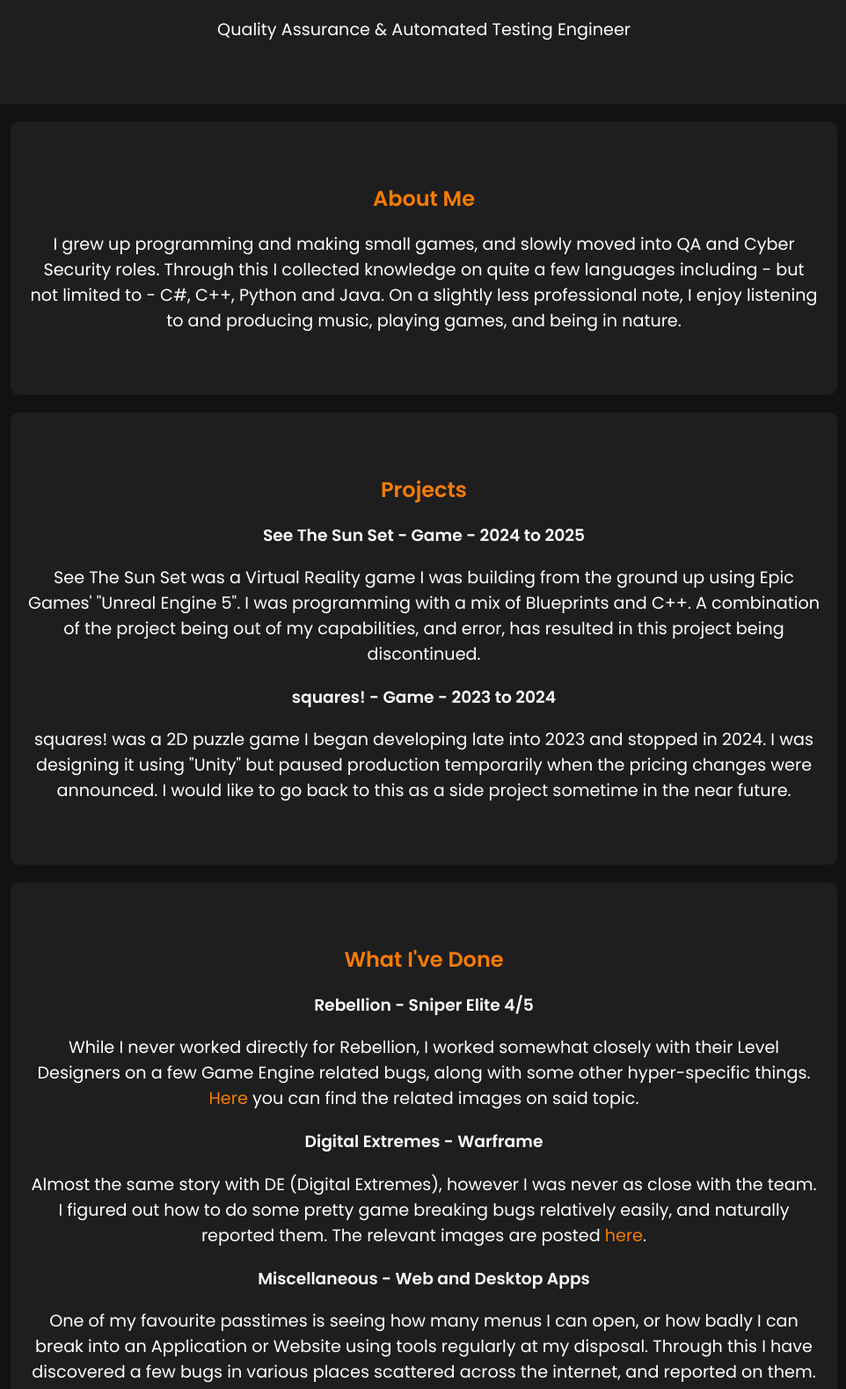
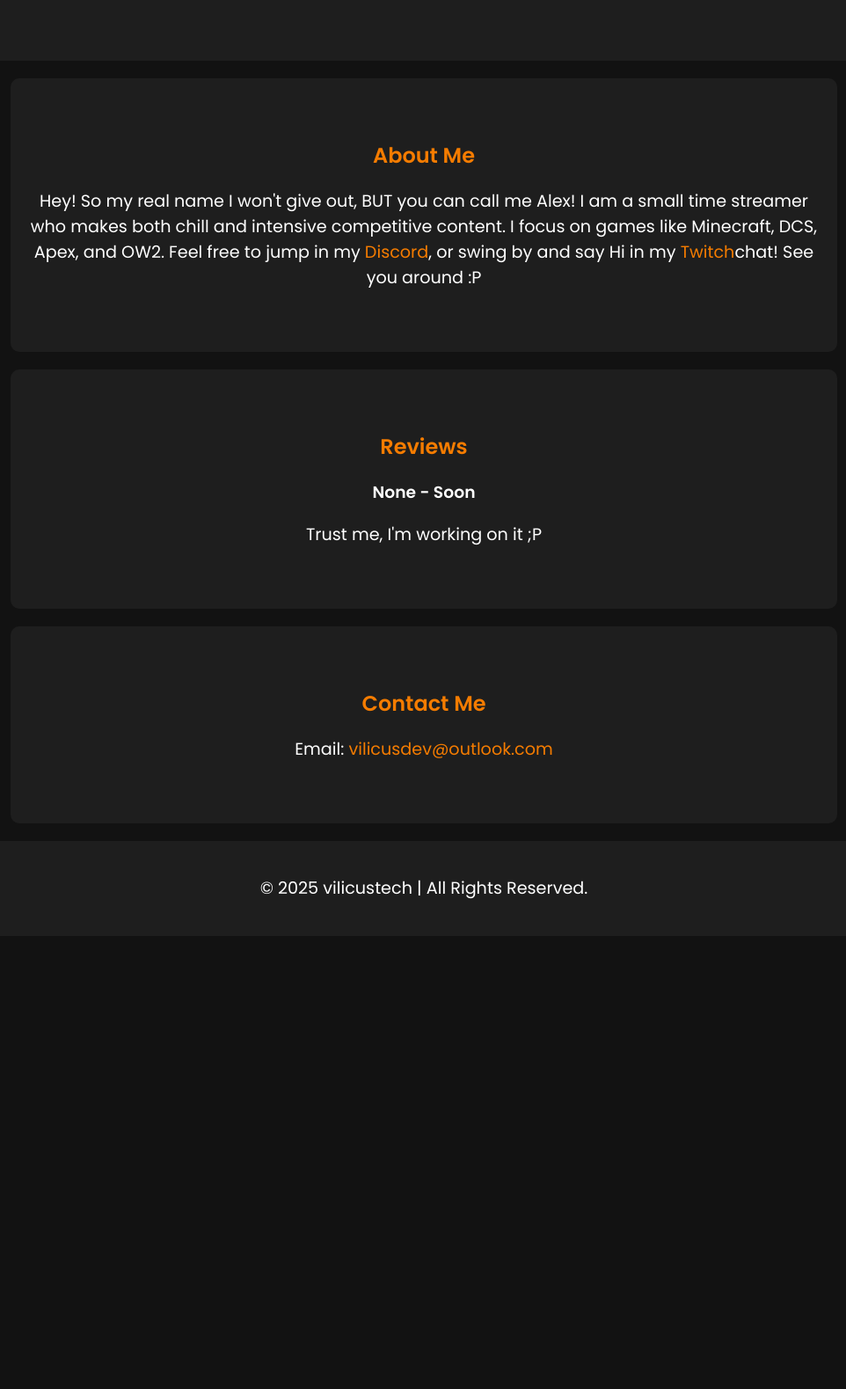
Before and after one commit to VilicusTech/VilicusTech.github.io, a plain HTML site: page index.html in a window 1280 px wide. Shown: the part 167-1746 px from the top of the page at 88% size, without its empty margins (158-1120 px from the left). After the commit the page ends 1231 px from the top, so only its background shows below. Drawn offline with Linux system fonts and the light colour scheme.

Commit message:
Update to Public Version

```diff
--- a/index.html
+++ b/index.html
@@ -3,75 +3,34 @@
 <head>
     <meta charset="UTF-8">
     <meta name="viewport" content="width=device-width, initial-scale=1.0">
-    <title>Lochlan Gray</title>
+    <title>vilicustech</title>
     <link rel="stylesheet" href="styles.css">
 </head>
 <body>
     <header>
-        <h1>Lochlan Gray</h1>
-        <p>Quality Assurance & Automated Testing Engineer</p>
+        <h1>vilicustech</h1>
     </header>
 
     <section id="about">
         <h2>About Me</h2>
-        <p>I grew up programming and making small games, and slowly moved into QA and Cyber Security roles. Through this I collected knowledge on quite a few languages including - but not limited to - C#, C++, Python and Java. On a slightly less professional note, I enjoy listening to and producing music, playing games, and being in nature.</p>
+        <p>Hey! So my real name I won't give out, BUT you can call me Alex! I am a small time streamer who makes both chill and intensive competitive content. I focus on games like Minecraft, DCS, Apex, and OW2. Feel free to jump in my <a href="https://discord.gg/s2ZNg2G6ME">Discord</a>, or swing by and say Hi in my <a href="https://www.twitch.tv/vilicustech/videos">Twitch</a>chat! See you around :P</p>
     </section>
 
-    <section id="projects">
-        <h2>Projects</h2>
-        <div class="stss">
-            <h3>See The Sun Set - Game - 2024 to 2025</h3>
-            <p>See The Sun Set was a Virtual Reality game I was building from the ground up using Epic Games' "Unreal Engine 5". I was programming with a mix of Blueprints and C++. A combination of the project being out of my capabilities, and error, has resulted in this project being discontinued.</p>
-
+    <section id="rev">
+        <h2>Reviews</h2>
+        <div class="na">
+            <h3>None - Soon</h3>
+            <p>Trust me, I'm working on it ;P</p>
         </div>
-        <div class="squares">
-            <h3>squares! - Game - 2023 to 2024</h3>
-            <p>squares! was a 2D puzzle game I began developing late into 2023 and stopped in 2024. I was designing it using "Unity" but paused production temporarily when the pricing changes were announced. I would like to go back to this as a side project sometime in the near future.</p>
-        </div>
-    </section>
-
-    <section id="work">
-        <h2>What I've Done</h2>
-        <div class="se5">
-            <h3>Rebellion - Sniper Elite 4/5</h3>
-            <p>While I never worked directly for Rebellion, I worked somewhat closely with their Level Designers on a few Game Engine related bugs, along with some other hyper-specific things. <a href="https://imgur.com/a/vuY0bQJ">Here</a> you can find the related images on said topic.</p>
-        </div>
-        <div class="warframe">
-            <h3>Digital Extremes - Warframe</h3>
-            <p>Almost the same story with DE (Digital Extremes), however I was never as close with the team. I figured out how to do some pretty game breaking bugs relatively easily, and naturally reported them. The relevant images are posted <a href="https://imgur.com/a/wRBoT5p">here</a>.</p>
-        </div>
-        <div class="random">
-            <h3>Miscellaneous - Web and Desktop Apps</h3>
-            <p>One of my favourite passtimes is seeing how many menus I can open, or how badly I can break into an Application or Website using tools regularly at my disposal. Through this I have discovered a few bugs in various places scattered across the internet, and reported on them. As an example, on a cyber security blog, I used a technique they talked about to gain administrator access to the site.</p>
-        </div>
-    </section>
-
-    <section id="skills">
-        <h2>Skills & Tools</h2>
-        <p>Proficent in: C#, C++, Python, JavaScript, HTML, CSS, and Linux Terminal. Learning Pearl. </p>
-        <p>Tools I use: Visual Studio Code, Visual Studio, GitHub, various Linux applications.</p>
-
-        <h2>Roles I've been in</h2>
-        <p>I have never been professionally employed, however I do have experience across some roles doing Indie work. More specifically, leading small teams, being a programmer, quality assurance, and security. </p>
-    </section>
-
-    <section id="school">
-        <h2>Schooling</h2>
-        <h2>Toi Ohomai Institute of Technology - 2025 to present</h2>
-        <h3>Bachelors of Applied Computer Science</h3>
-        <p>As far as I'm aware, I am the 2nd 16 year old to be doing a Bachelors in NZ, if not, at least in my school. I enjoy the python work we are doing but I would much rather spend my time working full time than in school. It is a nice change from the work we would do in high school.</p>
     </section>
 
     <section id="contact">
         <h2>Contact Me</h2>
         <p>Email: <a href="mail:vilicusdev@outlook.com">vilicusdev@outlook.com</a></p>
-        <p>Phone: <a href="tel:+64276989181">+64 027 698 9181</a></p>
-        <p>LinkedIn: <a href="https://www.linkedin.com/in/lochlan-gray-92857a356/" target="_blank">My Profile</a></p><br>
-        <h5>References available on request</h5>
     </section>
 
     <footer>
-        <p>&copy; 2025 Lochlan Gray | All Rights Reserved.</p>
+        <p>&copy; 2025 vilicustech | All Rights Reserved.</p>
     </footer>
 </body>
 </html>
--- a/styles.css
+++ b/styles.css
@@ -28,7 +28,7 @@ body {
     text-align: center;
   }
 
-  #about, #projects, #skills, #contact, #school, #work {
+  #about, #projects, #skills, #contact, #school, #rev {
     background-color: #1e1e1e;
     margin: 20px auto;
     border-radius: 10px;
```
